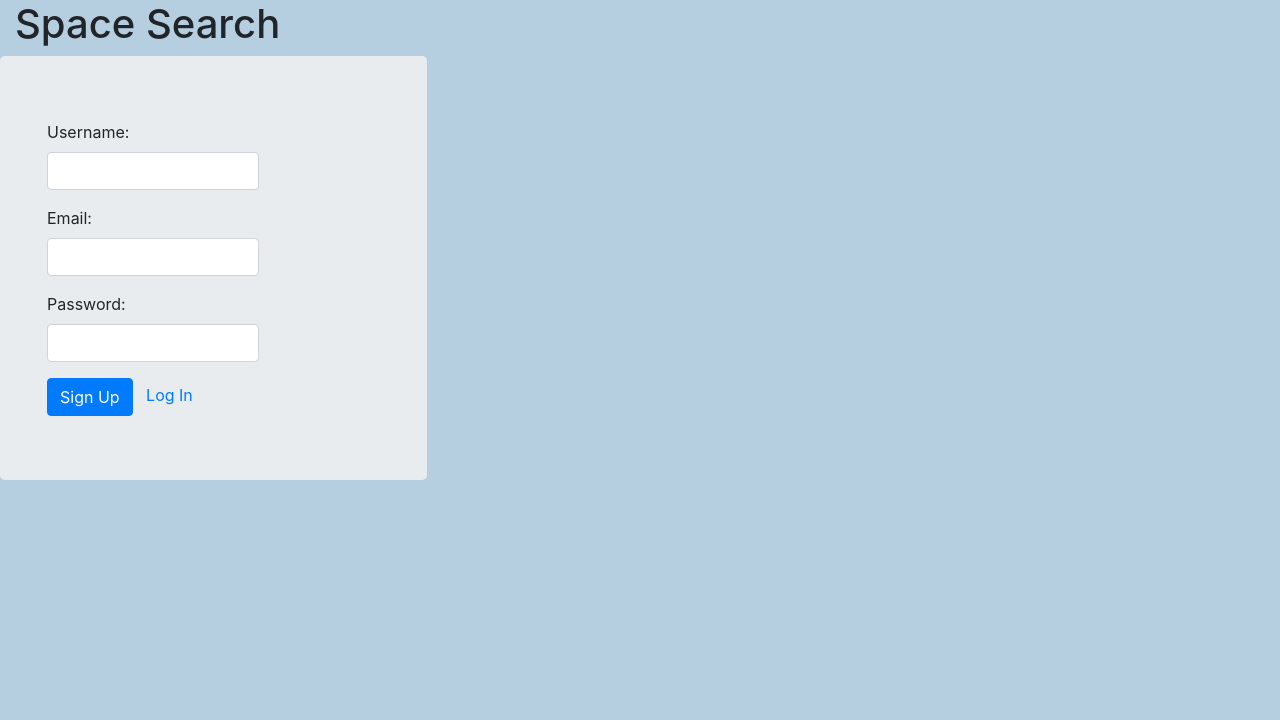
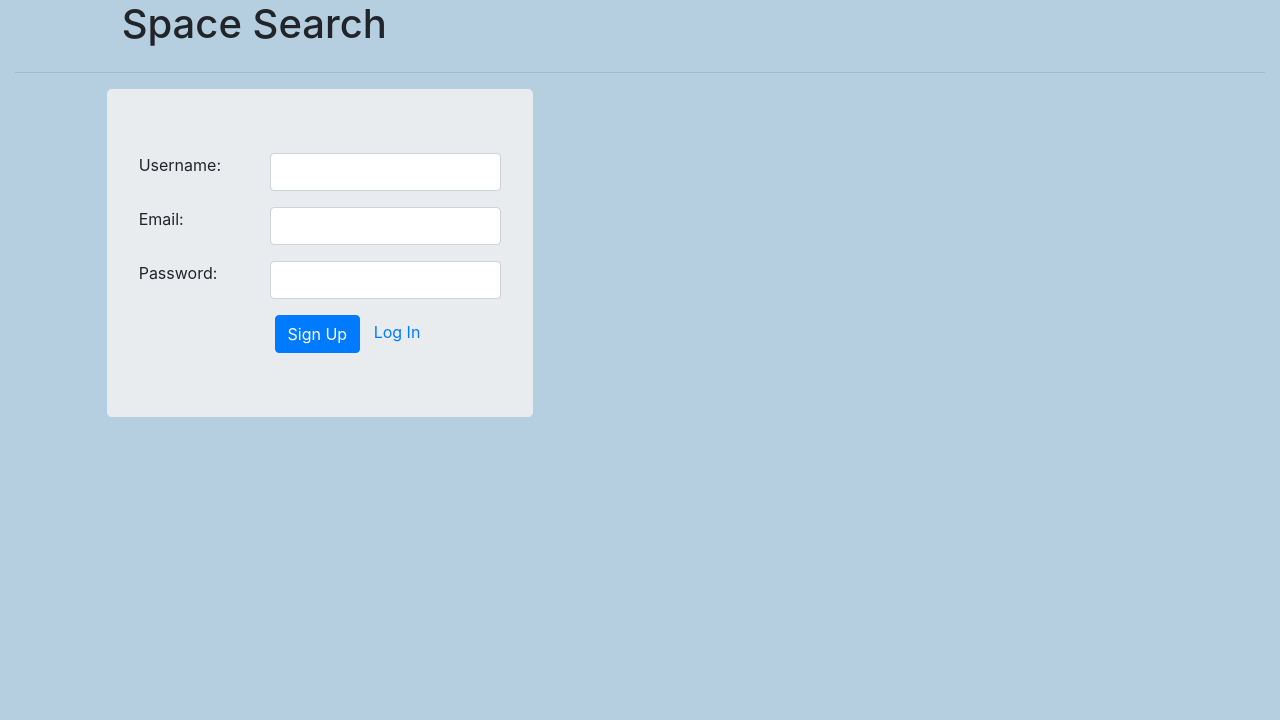
Before and after one commit to shivangidas/spacetour, a Node project: template app/views/signup.ejs in a window 1280 px wide. Shown: the top 720 px of the page. Run offline with Node 20 templates, Linux system fonts and the light colour scheme; the template is opened without the code that fills it, so the values that code supplies are empty; some libraries are stand-ins or nearby versions.

Commit message:
cleaned up

```diff
--- a/app/config/config.js
+++ b/app/config/config.js
@@ -29,7 +29,8 @@ const production = {
     database: process.env.DB_NAME || "localdb",
     user: process.env.DB_USER || "postgres",
     password: process.env.DB_PASS || "root"
-  }
+  },
+  secret: process.env.SECRET || "secretKey"
 };
 
 const config = { dev, production };
--- a/app/views/partials/head.ejs
+++ b/app/views/partials/head.ejs
@@ -13,6 +13,12 @@
 />
 <link rel="stylesheet" type="text/css" href="css/style.css" />
 <!-- <link rel="stylesheet" type="text/css" href="css/normalize.css" /> -->
+<link
+  rel="stylesheet"
+  href="https://use.fontawesome.com/releases/v5.7.0/css/all.css"
+  integrity="sha384-lZN37f5QGtY3VHgisS14W3ExzMWZxybE1SJSEsQp9S+oqd12jhcu+A56Ebc1zFSJ"
+  crossorigin="anonymous"
+/>
 <script
   src="https://code.jquery.com/jquery-3.4.1.min.js"
   crossorigin="anonymous"
--- a/app/views/signup.ejs
+++ b/app/views/signup.ejs
@@ -11,33 +11,34 @@
 
   <body>
     <div class="container-fluid">
-      <div class="page-header row">
-        <div class="col-sm-offset-1 col-sm-6">
+      <div class="row">
+        <div class="offset-sm-1 col-sm-6">
           <h1>Space Search</h1>
         </div>
       </div>
+      <hr />
       <div class="row">
-        <div class="jumbotron col-sm-offset-1 col-sm-6 col-md-4 pull-center">
+        <div class="jumbotron offset-sm-1 col-sm-6 col-md-4">
           <form action="/signup" method="post" class="form-horizontal">
-            <div class="form-group">
+            <div class="form-group row">
               <label class="control-label col-sm-4">Username:</label>
               <div class="col-sm-8">
                 <input type="text" name="username" class="form-control" />
               </div>
             </div>
-            <div class="form-group">
+            <div class="form-group row">
               <label class="control-label col-sm-4">Email:</label>
               <div class="col-sm-8">
                 <input type="text" name="email" class="form-control" />
               </div>
             </div>
-            <div class="form-group">
+            <div class="form-group row">
               <label class="control-label col-sm-4">Password:</label>
               <div class="col-sm-8">
                 <input type="password" name="password" class="form-control" />
               </div>
             </div>
-            <div class="col-sm-offset-4 col-sm-8">
+            <div class="offset-sm-4 col-sm-8">
               <input
                 class="btn btn-primary"
                 type="submit"
```
Also changed, not shown: app/controllers/spacecontroller.js (+5 -3 lines), app/views/index.ejs (+12 -12 lines), app/views/login.ejs (+7 -6 lines). Lines whose indentation alone changed are shown as unchanged.
